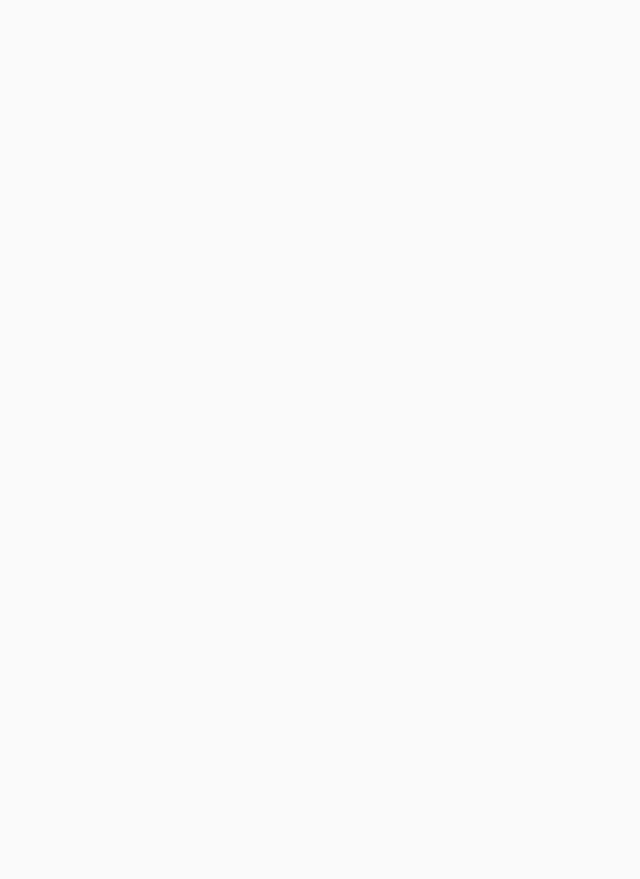
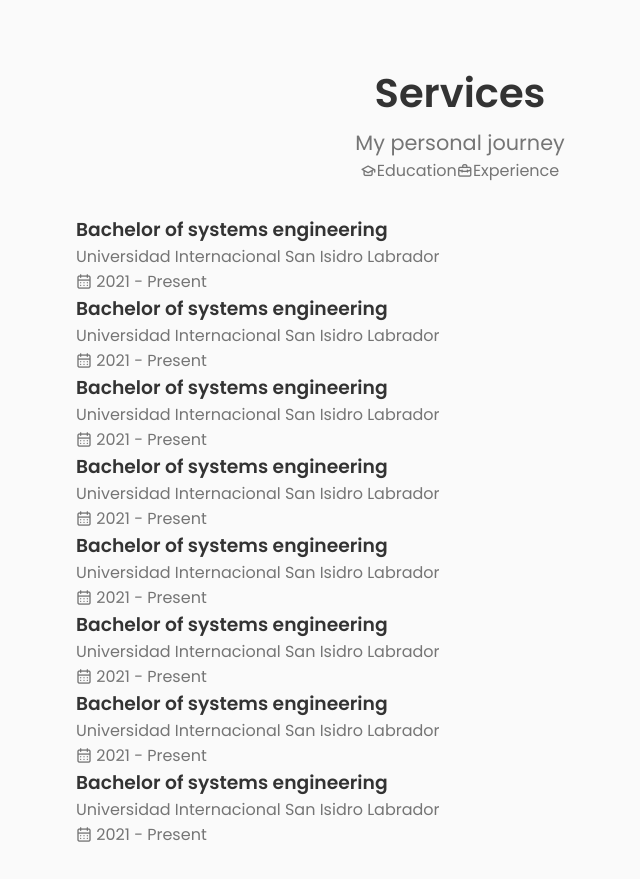
Before and after one commit to Bleer30/Portfolio, a React (Vite) app: page /skills in a window 1280 px wide. Shown: the part 580-1459 px from the top of the page, without its empty margins (180-820 px from the left). Before the commit the page ends 800 px from the top, so only its background shows below. Built offline with nearby package versions, Linux system fonts and the light colour scheme.

Commit message:
add the qualification component

```diff
--- a/src/componets/Skills/Skills.jsx
+++ b/src/componets/Skills/Skills.jsx
@@ -2,6 +2,7 @@ import React from 'react';
 import './Skills.css';
 import Frontend from './Frontend';
 import Backend from './Backend';
+import Qualification from '../qualification/Qualification';
 
 const Skills = () => {
   return (
@@ -13,6 +14,9 @@ const Skills = () => {
         <Frontend />
         <Backend />
       </div>
+      <div>
+        <Qualification />
+      </div>
     </section>
   );
 };
--- /dev/null
+++ b/src/componets/qualification/Qualification.css
@@ -0,0 +1,12 @@
+.qualification-container {
+    max-width: 768px;
+}
+
+.qualiification-tabs {
+    display: flex;
+    justify-content: center;
+    margin-bottom: var(--mb-2);
+}
+.qualification-button {
+    font-size: 1;
+}
--- /dev/null
+++ b/src/componets/qualification/Qualification.jsx
@@ -0,0 +1,193 @@
+import React from 'react';
+import './Qualification.css';
+
+const Qualification = () => {
+  return (
+    <section>
+      <h2 className="section-title">Services</h2>
+      <span className="section-subtitle">My personal journey</span>
+
+      <div className="qualification-container container">
+        <div className="qualiification-tabs">
+          <div className="qualification-button qualification-active button--flex">
+            <i className="uil uil-graduation-cap qualification-icon"></i>{' '}
+            Education
+          </div>
+
+          <div className="qualification-button button--flex">
+            <i className="uil uil-briefcase-alt qualification-icon"></i>{' '}
+            Experience
+          </div>
+        </div>
+
+        <div className="qualification-sections">
+          <div className="qualification-content qualification-content-active">
+            <div className="qualification-data">
+              <div>
+                <h3 className="qualification-title">
+                  Bachelor of systems engineering
+                </h3>
+                <span className="qualification-subtitle">
+                  Universidad Internacional San Isidro Labrador
+                </span>
+                <div className="qualification-calender">
+                  <i className="uil uil-calendar-alt"></i> 2021 - Present
+                </div>
+              </div>
+
+              <div>
+                <span className="qualification-rounder"></span>
+                <span className="qualification-line"></span>
+              </div>
+            </div>
+
+            <div className="qualification-data">
+              <div></div>
+
+              <div>
+                <span className="qualification-rounder"></span>
+                <span className="qualification-line"></span>
+              </div>
+
+              <div>
+                <h3 className="qualification-title">
+                  Bachelor of systems engineering
+                </h3>
+                <span className="qualification-subtitle">
+                  Universidad Internacional San Isidro Labrador
+                </span>
+                <div className="qualification-calender">
+                  <i className="uil uil-calendar-alt"></i> 2021 - Present
+                </div>
+              </div>
+            </div>
+
+            <div className="qualification-data">
+              <div>
+                <h3 className="qualification-title">
+                  Bachelor of systems engineering
+                </h3>
+                <span className="qualification-subtitle">
+                  Universidad Internacional San Isidro Labrador
+                </span>
+                <div className="qualification-calender">
+                  <i className="uil uil-calendar-alt"></i> 2021 - Present
+                </div>
+              </div>
+
+              <div>
+                <span className="qualification-rounder"></span>
+                <span className="qualification-line"></span>
+              </div>
+            </div>
+
+            <div className="qualification-data">
+              <div></div>
+
+              <div>
+                <span className="qualification-rounder"></span>
+                <span className="qualification-line"></span>
+              </div>
+
+              <div>
+                <h3 className="qualification-title">
+                  Bachelor of systems engineering
+                </h3>
+                <span className="qualification-subtitle">
+                  Universidad Internacional San Isidro Labrador
+                </span>
+                <div className="qualification-calender">
+                  <i className="uil uil-calendar-alt"></i> 2021 - Present
+                </div>
+              </div>
+            </div>
+          </div>
+
+          <div className="qualification-content">
+            <div className="qualification-data">
+              <div>
+                <h3 className="qualification-title">
+                  Bachelor of systems engineering
+                </h3>
+                <span className="qualification-subtitle">
+                  Universidad Internacional San Isidro Labrador
+                </span>
+                <div className="qualification-calender">
+                  <i className="uil uil-calendar-alt"></i> 2021 - Present
+                </div>
+              </div>
+
+              <div>
+                <span className="qualification-rounder"></span>
+                <span className="qualification-line"></span>
+              </div>
+            </div>
+
+            <div className="qualification-data">
+              <div></div>
+
+              <div>
+                <span className="qualification-rounder"></span>
+                <span className="qualification-line"></span>
+              </div>
+
+              <div>
+                <h3 className="qualification-title">
+                  Bachelor of systems engineering
+                </h3>
+                <span className="qualification-subtitle">
+                  Universidad Internacional San Isidro Labrador
+                </span>
+                <div className="qualification-calender">
+                  <i className="uil uil-calendar-alt"></i> 2021 - Present
+                </div>
+              </div>
+            </div>
+
+            <div className="qualification-data">
+              <div>
+                <h3 className="qualification-title">
+                  Bachelor of systems engineering
+                </h3>
+                <span className="qualification-subtitle">
+                  Universidad Internacional San Isidro Labrador
+                </span>
+                <div className="qualification-calender">
+                  <i className="uil uil-calendar-alt"></i> 2021 - Present
+                </div>
+              </div>
+
+              <div>
+                <span className="qualification-rounder"></span>
+                <span className="qualification-line"></span>
+              </div>
+            </div>
+
+            <div className="qualification-data">
+              <div></div>
+
+              <div>
+                <span className="qualification-rounder"></span>
+                <span className="qualification-line"></span>
+              </div>
+
+              <div>
+                <h3 className="qualification-title">
+                  Bachelor of systems engineering
+                </h3>
+                <span className="qualification-subtitle">
+                  Universidad Internacional San Isidro Labrador
+                </span>
+                <div className="qualification-calender">
+                  <i className="uil uil-calendar-alt"></i> 2021 - Present
+                </div>
+              </div>
+            </div>
+          </div>
+        </div>
+      </div>
+    </section>
+  );
+};
+
+export default Qualification;
```
